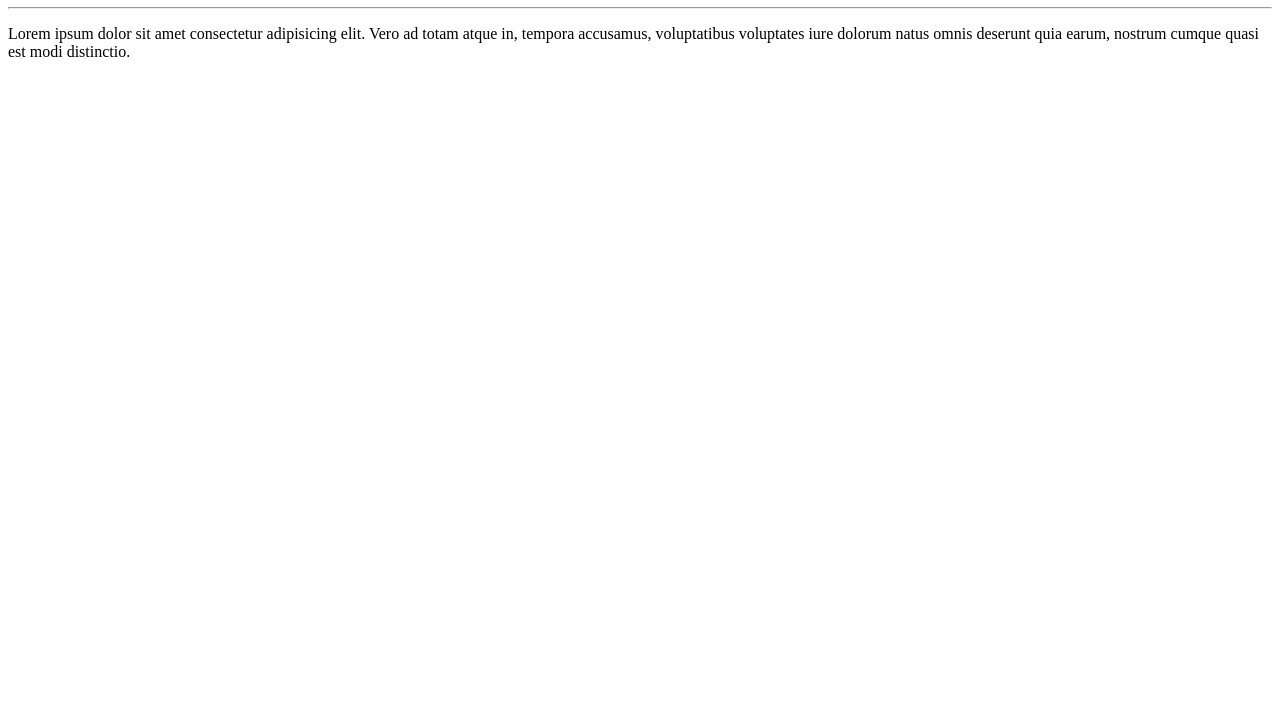
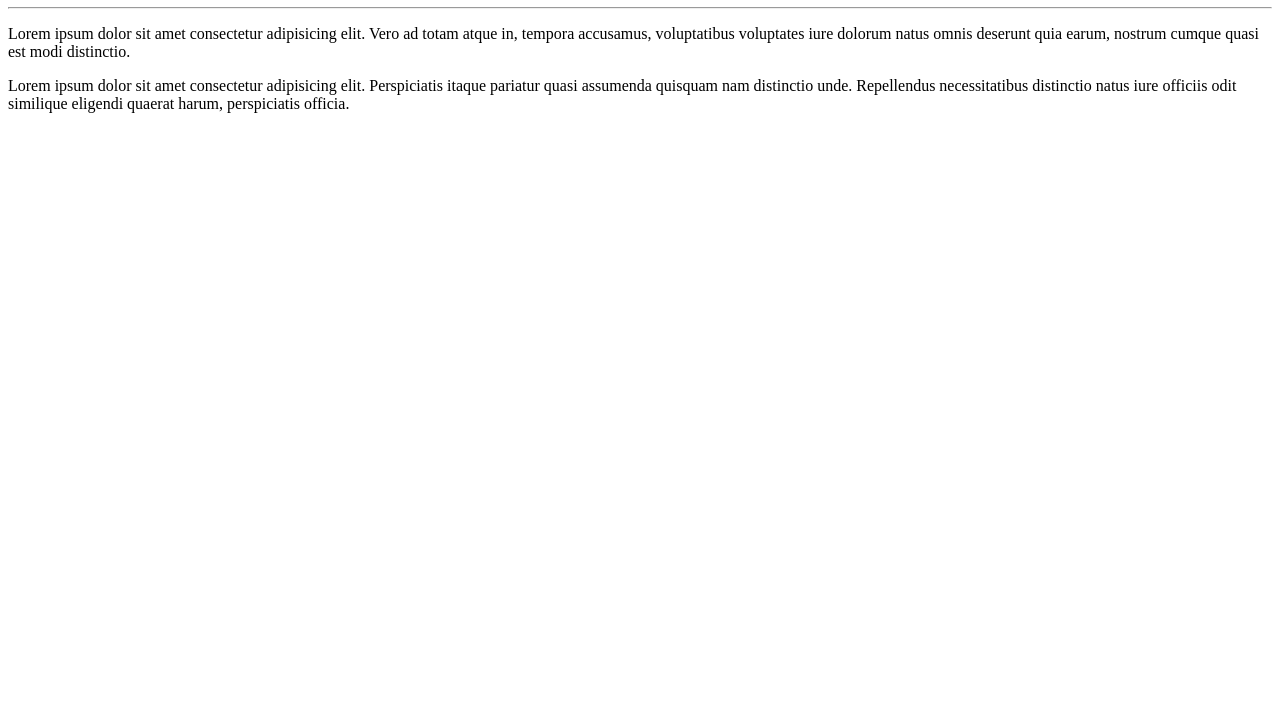
Before and after one commit to Kayque-Cassiano/Ola-Mundo, a plain HTML site: page site-exemplo/index.html in a window 1280 px wide. Shown: the part 73-800 px from the top of the page. Drawn offline with Linux system fonts and the light colour scheme.

Commit message:
Adicionei um paragrafo

```diff
--- a/site-exemplo/index.html
+++ b/site-exemplo/index.html
@@ -9,5 +9,7 @@
     <h1>Olá, Mundo!</h1>
     <hr>
     <p>Lorem ipsum dolor sit amet consectetur adipisicing elit. Vero ad totam atque in, tempora accusamus, voluptatibus voluptates iure dolorum natus omnis deserunt quia earum, nostrum cumque quasi est modi distinctio.</p>
+
+    <p>Lorem ipsum dolor sit amet consectetur adipisicing elit. Perspiciatis itaque pariatur quasi assumenda quisquam nam distinctio unde. Repellendus necessitatibus distinctio natus iure officiis odit similique eligendi quaerat harum, perspiciatis officia.</p>
 </body>
 </html>
```
